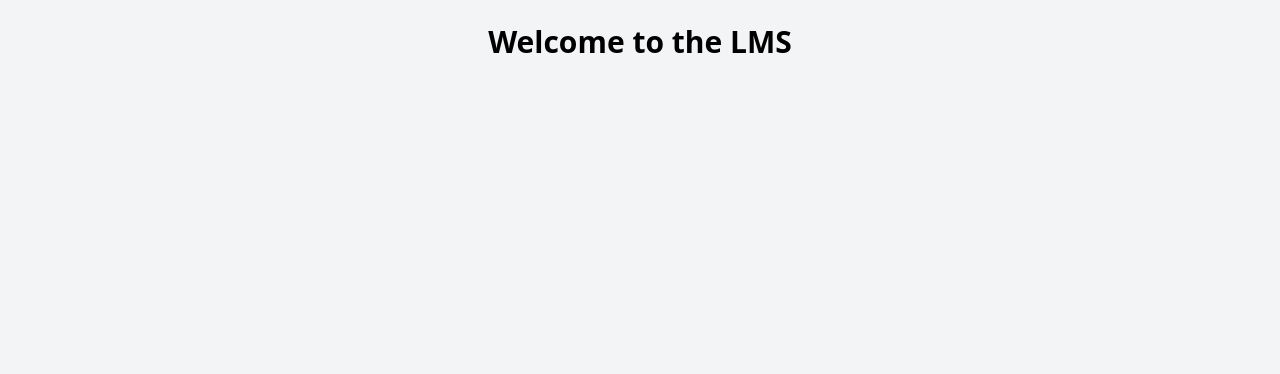
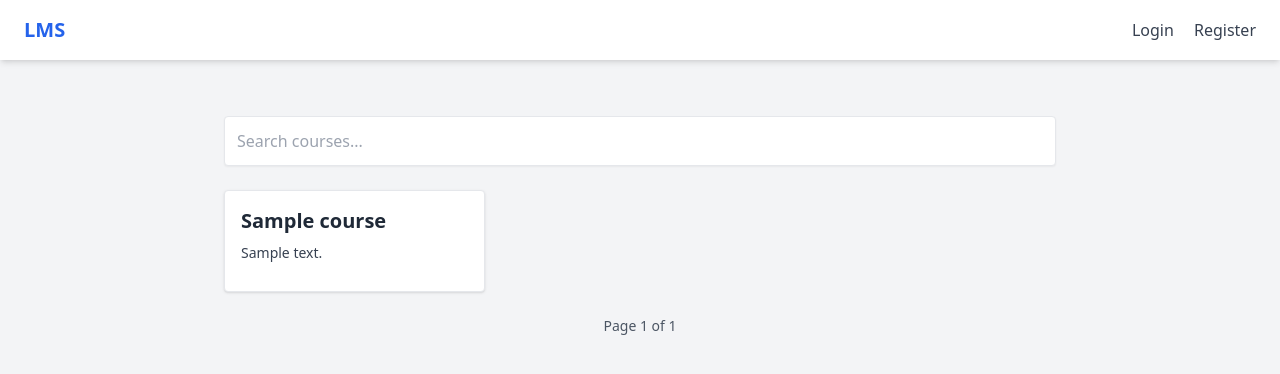
Before and after one commit to divyanshmehta355/LMS, a Django app: page / in a window 1280 px wide. Shown: the top 374 px of the page. Run offline with Django 5.2, Linux system fonts and the light colour scheme; tables that the repository leaves empty hold one stand-in row (values such as "Sample post"); some libraries are stand-ins or nearby versions.

Commit message:
✅ Enroll feature implented and Homepage redesigned

```diff
--- a/core/models.py
+++ b/core/models.py
@@ -41,3 +41,12 @@ class Lesson(models.Model):
 
     def __str__(self):
         return f"{self.title} ({self.course.title})"
+
+# Student Enrollement
+class Enrollment(models.Model):
+    student = models.ForeignKey(User, on_delete=models.CASCADE)
+    course = models.ForeignKey(Course, on_delete=models.CASCADE)
+    enrolled_at = models.DateTimeField(auto_now_add=True)
+
+    class Meta:
+        unique_together = ('student', 'course')
--- a/core/templates/core/home.html
+++ b/core/templates/core/home.html
@@ -1,10 +1,58 @@
-<!DOCTYPE html>
-<html>
-<head>
-    <title>LMS Home</title>
-    <script src="https://cdn.jsdelivr.net/npm/@tailwindcss/browser@4"></script>
-</head>
-<body class="bg-gray-100 p-6">
-    <h1 class="text-3xl font-bold text-center">Welcome to the LMS</h1>
-</body>
-</html>
+{% extends 'base.html' %}
+{% load static %}
+
+{% block content %}
+<div class="max-w-5xl mx-auto px-4 py-6">
+
+    <!-- Search Bar -->
+    <form method="get" class="mb-6">
+        <input type="text" name="q" value="{{ query }}" placeholder="Search courses..."
+               class="w-full p-3 border rounded shadow-sm focus:outline-none focus:ring-2 focus:ring-blue-500">
+    </form>
+
+    <!-- Course Grid -->
+    <div class="grid grid-cols-1 sm:grid-cols-2 lg:grid-cols-3 gap-6">
+        {% for course in page_obj %}
+            <div class="bg-white shadow rounded p-4 border border-gray-200">
+                <h2 class="text-xl font-semibold mb-2">{{ course.title }}</h2>
+                <p class="text-sm text-gray-700 mb-3">{{ course.description|truncatechars:100 }}</p>
+
+                {% if user.is_authenticated and not course.is_enrolled %}
+                    <form method="post" action="{% url 'enroll_in_course' course.id %}">
+                        {% csrf_token %}
+                        <button class="bg-green-500 text-white px-3 py-1 rounded hover:bg-green-600">
+                            Enroll
+                        </button>
+                    </form>
+                {% elif user.is_authenticated and course.is_enrolled %}
+                    <span class="text-green-600 text-sm font-medium">✅ Enrolled</span>
+                {% endif %}
+            </div>
+        {% empty %}
+            <p class="col-span-3 text-gray-500">No courses found.</p>
+        {% endfor %}
+    </div>
+
+    <!-- Pagination Controls -->
+    <div class="mt-6 flex justify-center items-center space-x-3">
+        {% if page_obj.has_previous %}
+            <a href="?q={{ query }}&page={{ page_obj.previous_page_number }}"
+               class="px-3 py-1 bg-gray-200 rounded hover:bg-gray-300">
+                Previous
+            </a>
+        {% endif %}
+
+        <span class="text-sm text-gray-600">
+            Page {{ page_obj.number }} of {{ page_obj.paginator.num_pages }}
+        </span>
+
+        {% if page_obj.has_next %}
+            <a href="?q={{ query }}&page={{ page_obj.next_page_number }}"
+               class="px-3 py-1 bg-gray-200 rounded hover:bg-gray-300">
+                Next
+            </a>
+        {% endif %}
+    </div>
+
+</div>
+{% endblock %}
--- a/core/urls.py
+++ b/core/urls.py
@@ -20,4 +20,8 @@ urlpatterns = [
     path('instructor/lesson/<int:lesson_id>/edit/', views.update_lesson, name='update_lesson'),
     path('instructor/lesson/<int:lesson_id>/delete/', views.delete_lesson, name='delete_lesson'),
 
+    # Course Enrollement
+    path('course/<int:course_id>/enroll/', views.enroll_in_course, name='enroll_in_course'),
+
+    # Student Dashboard URLs
 ]
--- a/core/views.py
+++ b/core/views.py
@@ -1,7 +1,36 @@
 from django.shortcuts import render
+from django.db.models import Q
+from django.core.paginator import Paginator
+from .models import Course, Enrollment
 
 def home(request):
-    return render(request, 'core/home.html')
+    query = request.GET.get('q', '')
+    courses = Course.objects.all()
+
+    if query:
+        courses = courses.filter(
+            Q(title__icontains=query) |
+            Q(description__icontains=query)
+        )
+
+    # Add `is_enrolled` flag for each course (if user is logged in)
+    if request.user.is_authenticated:
+        enrolled_course_ids = Enrollment.objects.filter(student=request.user).values_list('course_id', flat=True)
+        for course in courses:
+            course.is_enrolled = course.id in enrolled_course_ids
+    else:
+        for course in courses:
+            course.is_enrolled = False
+
+    paginator = Paginator(courses, 6)
+    page_number = request.GET.get('page')
+    page_obj = paginator.get_page(page_number)
+
+    return render(request, 'core/home.html', {
+        'page_obj': page_obj,
+        'query': query,
+    })
+
 
 # Authentication Views
 from django.shortcuts import render, redirect
@@ -171,3 +200,12 @@ def delete_lesson(request, lesson_id):
     course_id = lesson.course.id
     lesson.delete()
     return redirect('manage_lessons', course_id=course_id)
+
+# Enrollment Views
+from .models import Enrollment
+
+@login_required
+def enroll_in_course(request, course_id):
+    course = get_object_or_404(Course, id=course_id)
+    Enrollment.objects.get_or_create(student=request.user, course=course)
+    return redirect('student_dashboard')  # or course_detail
--- a/lms/settings.py
+++ b/lms/settings.py
@@ -128,7 +128,6 @@ USE_TZ = True
 # https://docs.djangoproject.com/en/5.2/howto/static-files/
 
 STATIC_URL = '/static/'
-STATICFILES_DIRS = [BASE_DIR / 'static']
 STATIC_ROOT = BASE_DIR / 'staticfiles'
 
 MEDIA_URL = '/media/'
```
